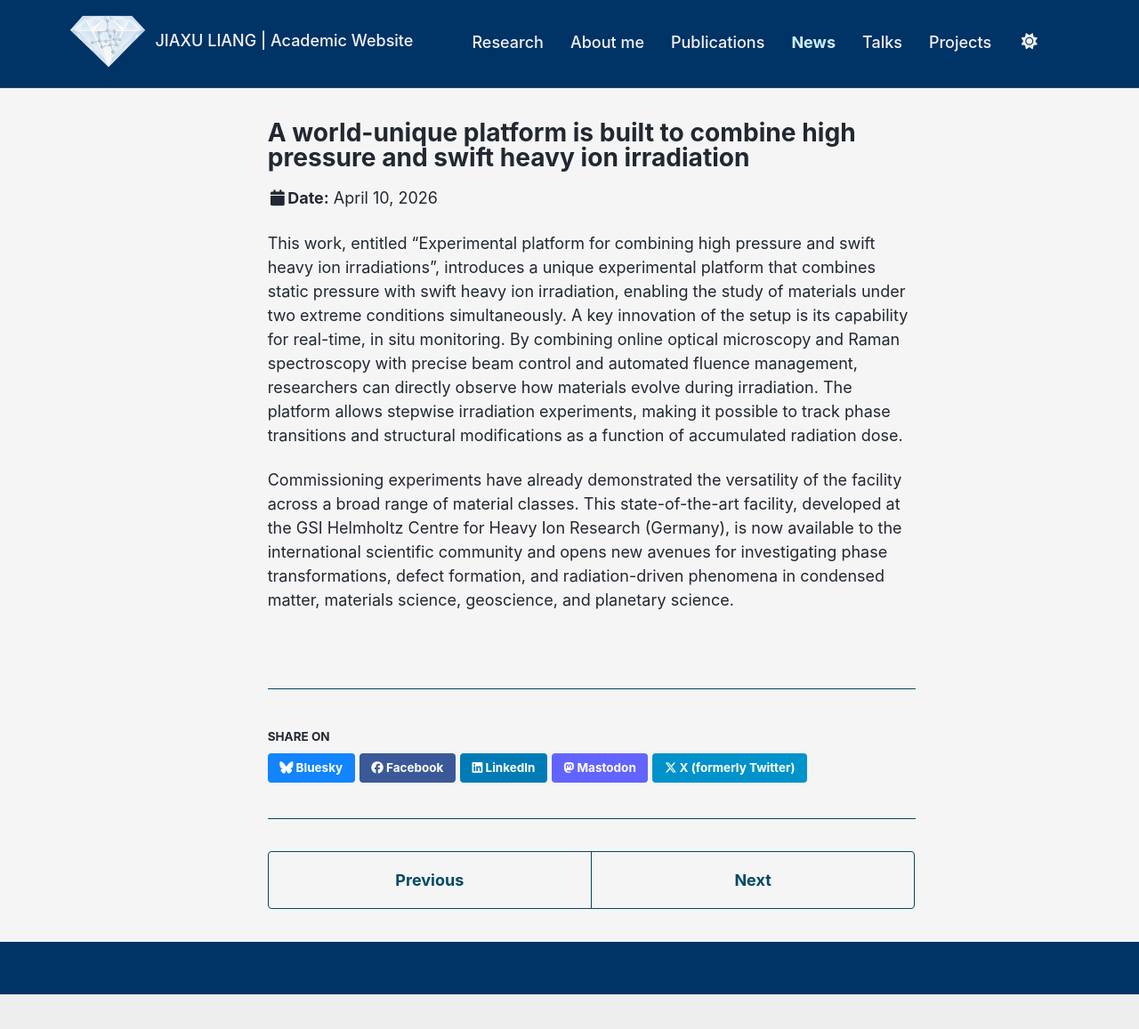
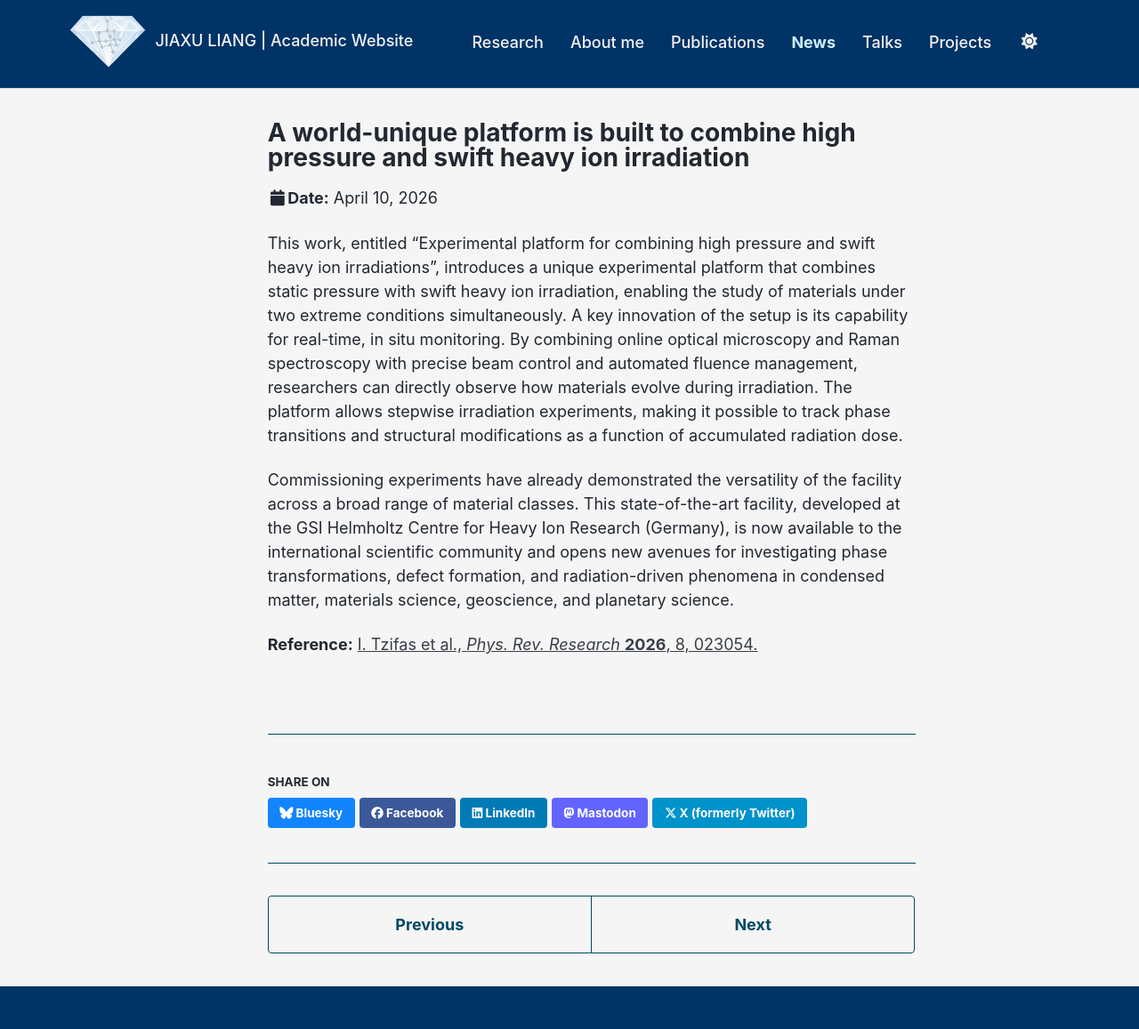
Before and after one commit to liangjiaxu-research/liangjiaxu-research.github.io, a Jekyll site: the page built from _news/2.md, in a window 1280 px wide and 1168 px high. Shown: the top 1157 px of the window at 89% size. Built offline with Jekyll 4.4.1, drawn with Linux system fonts in a browser that asks for light colours; a script bundle is joined from its source files by our own code; library files that are not in the unit come from our copies.

Commit message:
Update 2.md

```diff
--- a/_news/2.md
+++ b/_news/2.md
@@ -12,3 +12,5 @@ excerpt: >
 This work, entitled “Experimental platform for combining high pressure and swift heavy ion irradiations”, introduces a unique experimental platform that combines static pressure with swift heavy ion irradiation, enabling the study of materials under two extreme conditions simultaneously. A key innovation of the setup is its capability for real-time, in situ monitoring. By combining online optical microscopy and Raman spectroscopy with precise beam control and automated fluence management, researchers can directly observe how materials evolve during irradiation. The platform allows stepwise irradiation experiments, making it possible to track phase transitions and structural modifications as a function of accumulated radiation dose.
 
 Commissioning experiments have already demonstrated the versatility of the facility across a broad range of material classes. This state-of-the-art facility, developed at the GSI Helmholtz Centre for Heavy Ion Research (Germany), is now available to the international scientific community and opens new avenues for investigating phase transformations, defect formation, and radiation-driven phenomena in condensed matter, materials science, geoscience, and planetary science.
+
+**Reference:** <a href="https://doi.org/10.1103/q8w6-wttf" target="_blank">I. Tzifas et al., *Phys. Rev. Research* **2026**, 8, 023054.</a>
```
